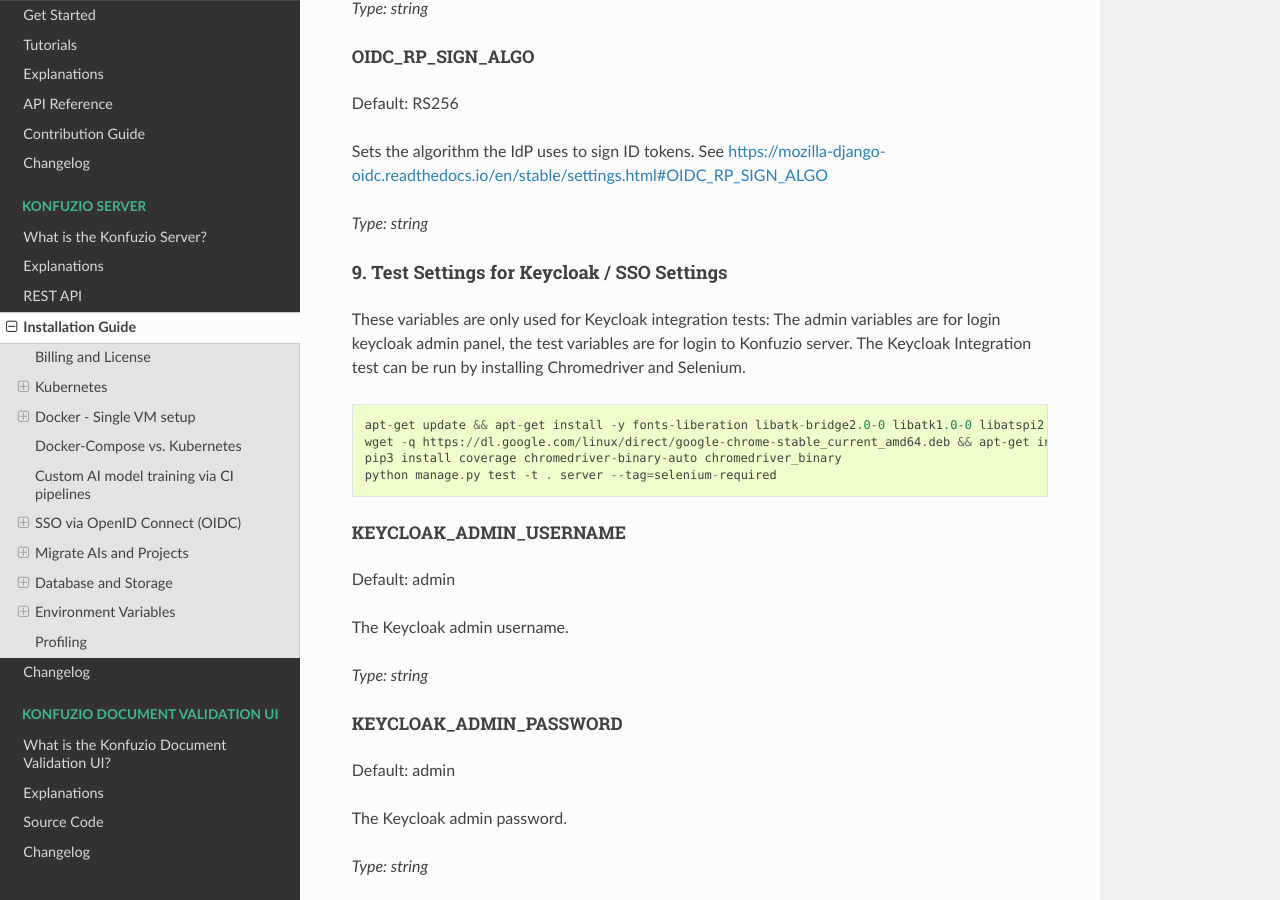
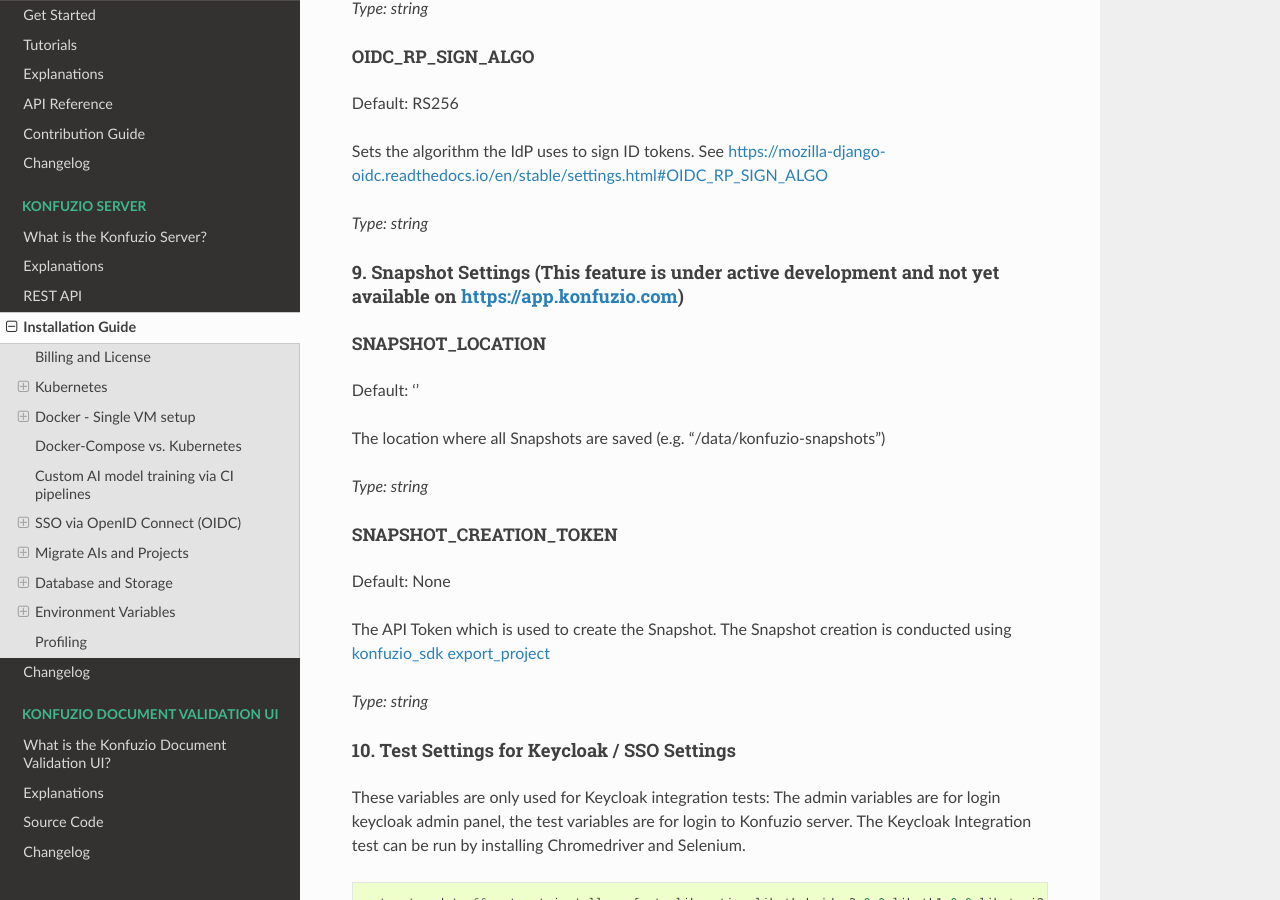
Before and after one commit to konfuzio-ai/konfuzio-sdk, a Sphinx documentation site: the page built from docs/web/on_premises.md, in a window 1280 px wide and 900 px high, scrolled down 36815 px. Built offline with Sphinx 7.4.7 and the Read the Docs theme 2.0.0, drawn with Linux system fonts in a browser that asks for light colours; pages that are not in the unit, such as notebooks, are missing from menus; a script that is not in the unit is left out.

Commit message:
Add Snapshot environment variables.

```diff
--- a/docs/web/on_premises.md
+++ b/docs/web/on_premises.md
@@ -1347,7 +1347,23 @@
 
 _Type: string_
 
-#### 9. Test Settings for Keycloak / SSO Settings
+#### 9. Snapshot Settings (This feature is under active development and not yet available on https://app.konfuzio.com)
+
+##### SNAPSHOT_LOCATION
+Default: ''
+
+The location where all Snapshots are saved (e.g. "/data/konfuzio-snapshots")
+
+_Type: string_
+
+##### SNAPSHOT_CREATION_TOKEN
+Default: None
+
+The API Token which is used to create the Snapshot. The Snapshot creation is conducted using [konfuzio_sdk export_project](https://dev.konfuzio.com/web/on_premises.html#migrate-a-project)
+
+_Type: string_
+
+#### 10. Test Settings for Keycloak / SSO Settings
 
 These variables are only used for Keycloak integration tests:
 The admin variables are for login keycloak admin panel, the test variables are for login to Konfuzio server.
```
